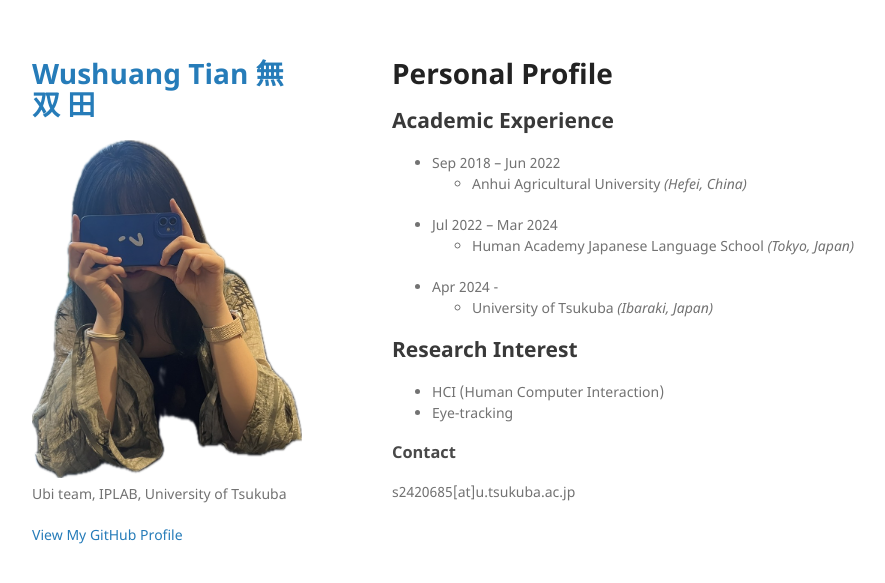
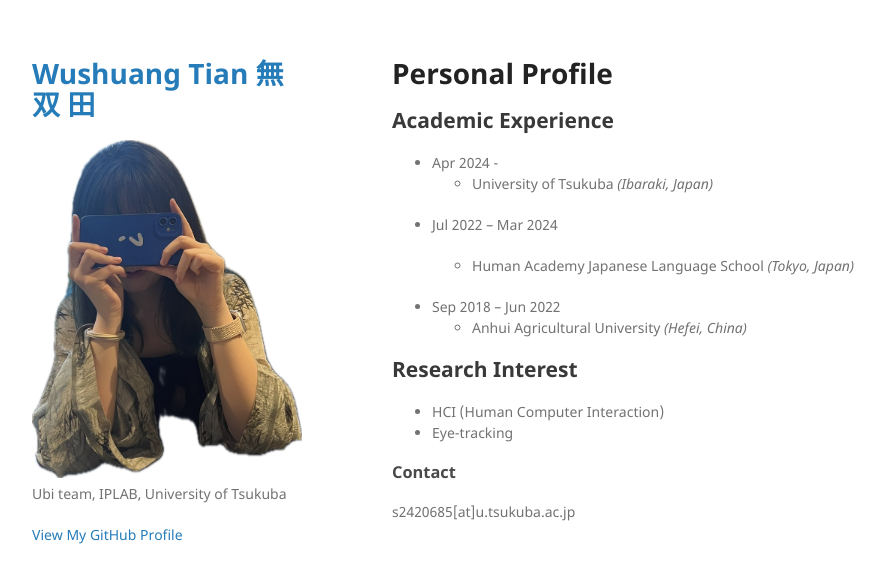
Before and after one commit to NawTang/nawtang.github.io, a Jekyll site: the page built from index.md, in a window 1280 px wide. Shown: the top 583 px of the page, without its empty margins (178-1063 px from the left). Built offline with Jekyll 4.4.1, drawn with Linux system fonts in a browser that asks for light colours; our own code applies the rules of GitHub Pages for plain Markdown files.

```diff
--- a/index.md
+++ b/index.md
@@ -8,15 +8,14 @@ layout: default
 
 ## Academic Experience
 
-- Sep 2018 – Jun 2022
-  - Anhui Agricultural University *(Hefei, China)*
-
-- Jul 2022 – Mar 2024
-  - Human Academy Japanese Language School *(Tokyo, Japan)*
-
 - Apr 2024 -
   - University of Tsukuba *(Ibaraki, Japan)*
 
+- Jul 2022 – Mar 2024
+
+  - Human Academy Japanese Language School *(Tokyo, Japan)*
+- Sep 2018 – Jun 2022
+  - Anhui Agricultural University *(Hefei, China)*
 
 
 
```
